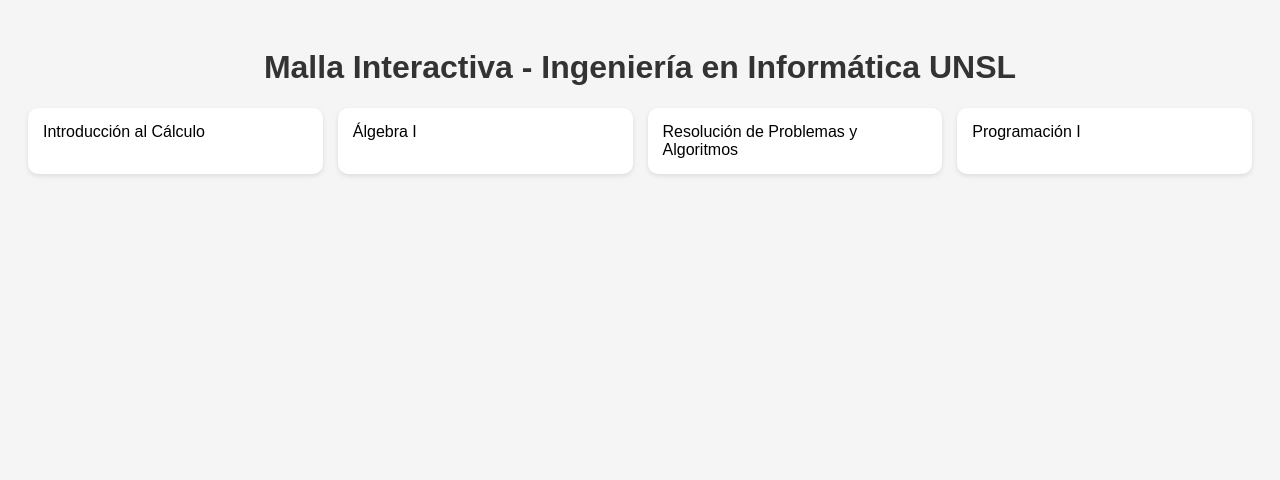
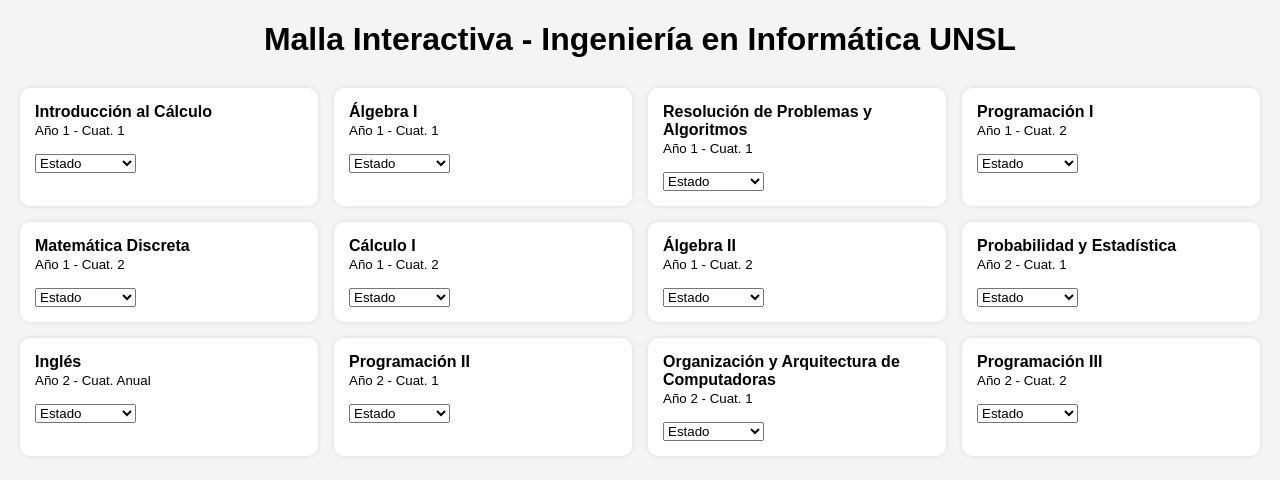
Before and after one commit to guadasuarez/ing.informatica, a plain HTML site: page index.html in a window 1280 px wide. Drawn offline with Linux system fonts and the light colour scheme.

Commit message:
Update index.html

```diff
--- a/index.html
+++ b/index.html
@@ -2,36 +2,120 @@
 <html lang="es">
 <head>
   <meta charset="UTF-8">
-  <meta name="viewport" content="width=device-width, initial-scale=1.0">
-  <title>Malla Interactiva - Ingeniería en Informática</title>
-  <link rel="stylesheet" href="style.css">
+  <title>Malla Interactiva - Ingeniería en Informática (UNSL)</title>
+  <style>
+    body {
+      font-family: Arial, sans-serif;
+      background: #f4f4f4;
+      margin: 20px;
+    }
+
+    h1 {
+      text-align: center;
+    }
+
+    .grid {
+      display: grid;
+      grid-template-columns: repeat(auto-fill, minmax(250px, 1fr));
+      gap: 1rem;
+      margin-top: 30px;
+    }
+
+    .card {
+      background: white;
+      padding: 15px;
+      border-radius: 10px;
+      box-shadow: 0 0 5px rgba(0,0,0,0.1);
+      cursor: pointer;
+      transition: all 0.3s ease;
+    }
+
+    .card:hover {
+      transform: scale(1.03);
+    }
+
+    .regularizada {
+      background-color: #ffe599;
+    }
+
+    .aprobada {
+      background-color: #b6d7a8;
+    }
+
+    .estado {
+      margin-top: 10px;
+      font-weight: bold;
+    }
+
+    select {
+      margin-top: 5px;
+    }
+  </style>
 </head>
 <body>
+
   <h1>Malla Interactiva - Ingeniería en Informática UNSL</h1>
 
-  <div id="malla">
-    <!-- Ejemplo de materia -->
-    <div class="materia" data-info="Correlativas: Ninguna. Cuatrimestre: 1° Año - 1° C">
-      Introducción al Cálculo
-    </div>
+  <div class="grid" id="malla"></div>
 
-    <div class="materia" data-info="Correlativas: Ninguna. Cuatrimestre: 1° Año - 1° C">
-      Álgebra I
-    </div>
+  <script>
+    const materias = [
+      { id: 1, nombre: "Introducción al Cálculo", año: 1, cuatri: 1 },
+      { id: 2, nombre: "Álgebra I", año: 1, cuatri: 1 },
+      { id: 3, nombre: "Resolución de Problemas y Algoritmos", año: 1, cuatri: 1 },
+      { id: 4, nombre: "Programación I", año: 1, cuatri: 2 },
+      { id: 5, nombre: "Matemática Discreta", año: 1, cuatri: 2 },
+      { id: 6, nombre: "Cálculo I", año: 1, cuatri: 2 },
+      { id: 7, nombre: "Álgebra II", año: 1, cuatri: 2 },
+      { id: 8, nombre: "Probabilidad y Estadística", año: 2, cuatri: 1 },
+      { id: 9, nombre: "Inglés", año: 2, cuatri: "Anual" },
+      { id: 10, nombre: "Programación II", año: 2, cuatri: 1 },
+      { id: 11, nombre: "Organización y Arquitectura de Computadoras", año: 2, cuatri: 1 },
+      { id: 12, nombre: "Programación III", año: 2, cuatri: 2 },
+    ];
 
-    <div class="materia" data-info="Correlativas: Ninguna. Cuatrimestre: 1° Año - 1° C">
-      Resolución de Problemas y Algoritmos
-    </div>
+    let estadosGuardados = JSON.parse(localStorage.getItem("estadosMaterias")) || {};
 
-    <div class="materia" data-info="Correlativas: Aprob. Introducción al Cálculo. Cuatrimestre: 1° Año - 2° C">
-      Programación I
-    </div>
+    function renderMalla() {
+      const mallaDiv = document.getElementById("malla");
+      mallaDiv.innerHTML = "";
 
-    <!-- Agregá más materias siguiendo este modelo -->
-  </div>
+      materias.forEach(mat => {
+        const estado = estadosGuardados[mat.id] || "";
 
-  <div id="infoBox" class="hidden"></div>
+        const card = document.createElement("div");
+        card.className = "card";
+        if (estado === "Regularizada") card.classList.add("regularizada");
+        if (estado === "Aprobada") card.classList.add("aprobada");
 
-  <script src="script.js"></script>
+        card.innerHTML = `
+          <strong>${mat.nombre}</strong><br>
+          <small>Año ${mat.año} - Cuat. ${mat.cuatri}</small>
+          <div class="estado">
+            <select data-id="${mat.id}">
+              <option value="">Estado</option>
+              <option value="Regularizada" ${estado === "Regularizada" ? "selected" : ""}>Regularizada</option>
+              <option value="Aprobada" ${estado === "Aprobada" ? "selected" : ""}>Aprobada</option>
+            </select>
+          </div>
+        `;
+        mallaDiv.appendChild(card);
+      });
+
+      // Reasignar eventos después de render
+      document.querySelectorAll("select").forEach(select => {
+        select.addEventListener("change", e => {
+          const id = e.target.getAttribute("data-id");
+          const value = e.target.value;
+          estadosGuardados[id] = value;
+          localStorage.setItem("estadosMaterias", JSON.stringify(estadosGuardados));
+          renderMalla(); // Actualiza los colores al cambiar estado
+        });
+      });
+    }
+
+    renderMalla();
+  </script>
+
 </body>
 </html>
```
